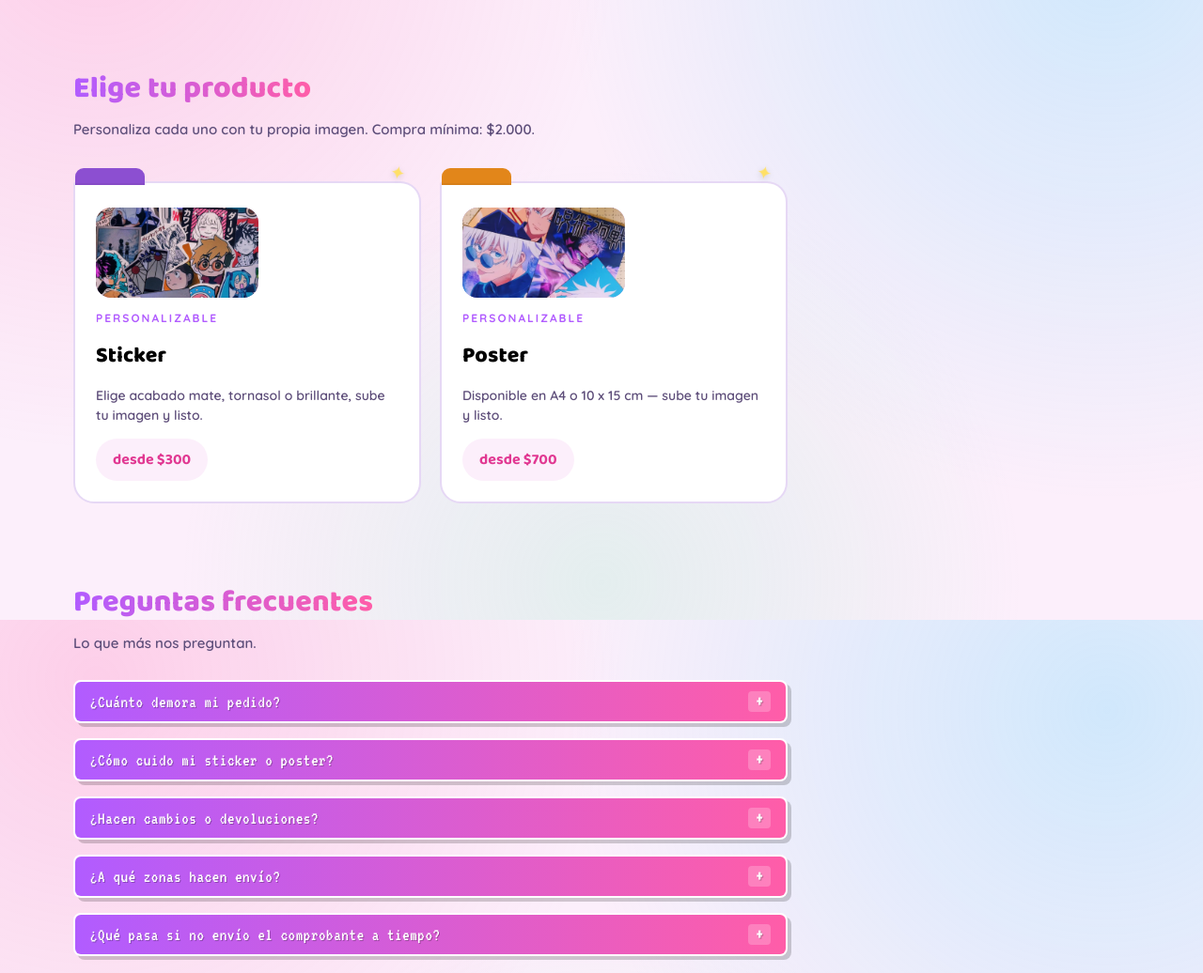
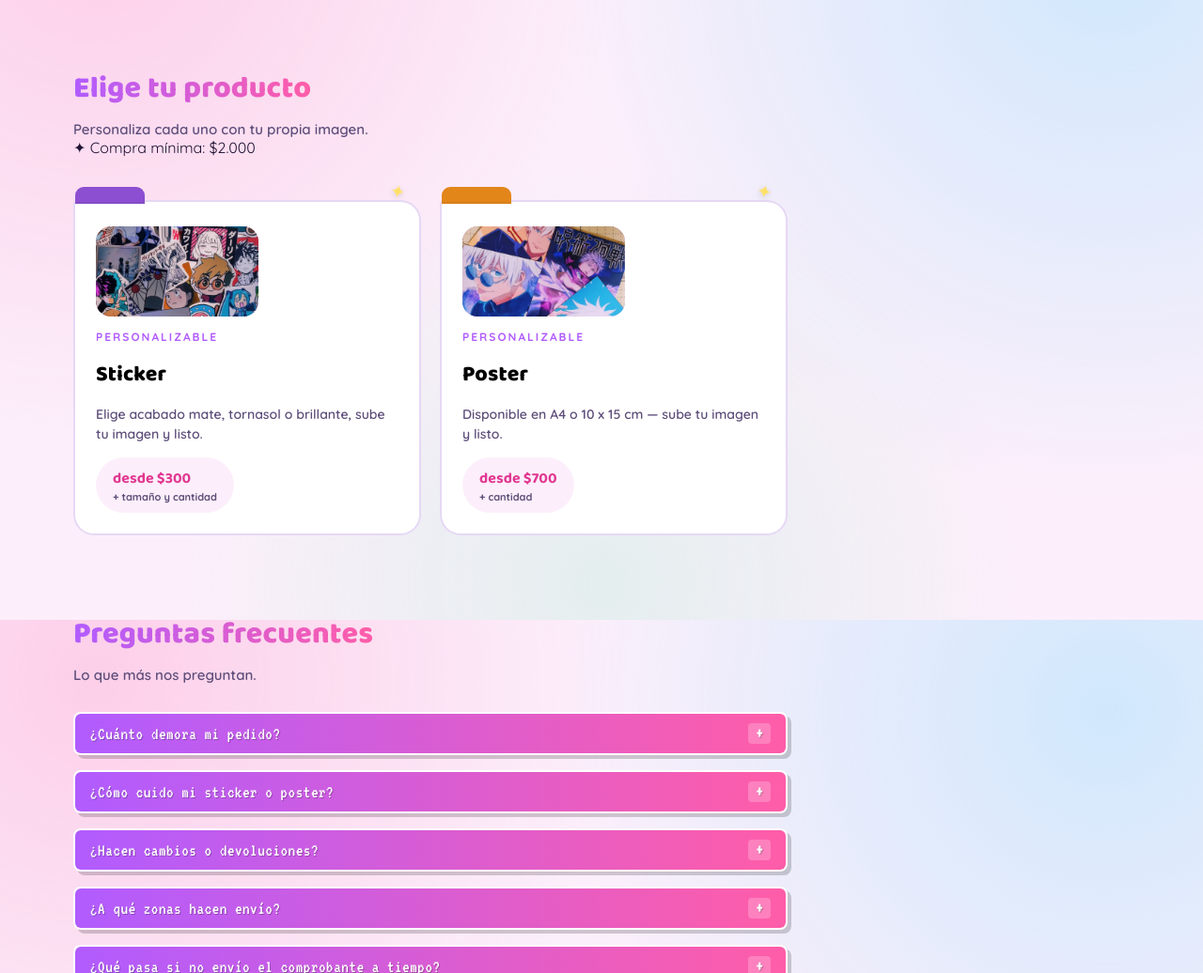
Before and after one commit to Nicole110199/nikkoppon, a plain HTML site: page index.html in a window 1280 px wide. Shown: the part 940-1976 px from the top of the page at 94% size. Drawn offline with Linux system fonts and the light colour scheme.

Commit message:
Update product descriptions and pricing details

```diff
--- a/index.html
+++ b/index.html
@@ -86,7 +86,8 @@
 <section class="block" id="catalogo">
   <div class="section-head">
     <h2>Elige tu producto</h2>
-    <p>Personaliza cada uno con tu propia imagen. Compra mínima: $2.000.</p>
+    <p>Personaliza cada uno con tu propia imagen.</p>
+    <span class="min-order-badge">✦ Compra mínima: $2.000</span>
   </div>
   <div class="products-grid posters">
 
@@ -97,7 +98,7 @@
       <h3>Sticker</h3>
       <p class="desc">Elige acabado mate, tornasol o brillante, sube tu imagen y listo.</p>
       <div class="price-pill">
-        <div class="price">desde $300</div>
+        <div class="price">desde $300<small>+ tamaño y cantidad</small></div>
       </div>
     </button>
 
@@ -108,7 +109,7 @@
       <h3>Poster</h3>
       <p class="desc">Disponible en A4 o 10 x 15 cm — sube tu imagen y listo.</p>
       <div class="price-pill">
-        <div class="price">desde $700</div>
+        <div class="price">desde $700<small>+ cantidad</small></div>
       </div>
     </button>
 
@@ -347,6 +348,7 @@
           <div class="countdown-note">Pasado ese tiempo, el pedido se cancela automáticamente.</div>
         </div>
         <div class="transfer-box open" style="text-align:left">
+          <div class="transfer-box open" style="text-align:left">
           <div class="note">Datos para la transferencia. Recuerda realizar el pago para Confirmar tu pedido. Envia el comprobante con tu numero de Pedido! ╰(´︶`)╯♡.</div>
           <div class="row"><span>Titular</span><span>Nicole Navarro Amaro</span></div>
           <div class="row"><span>RUT</span><span>20119863-1</span></div>
```
